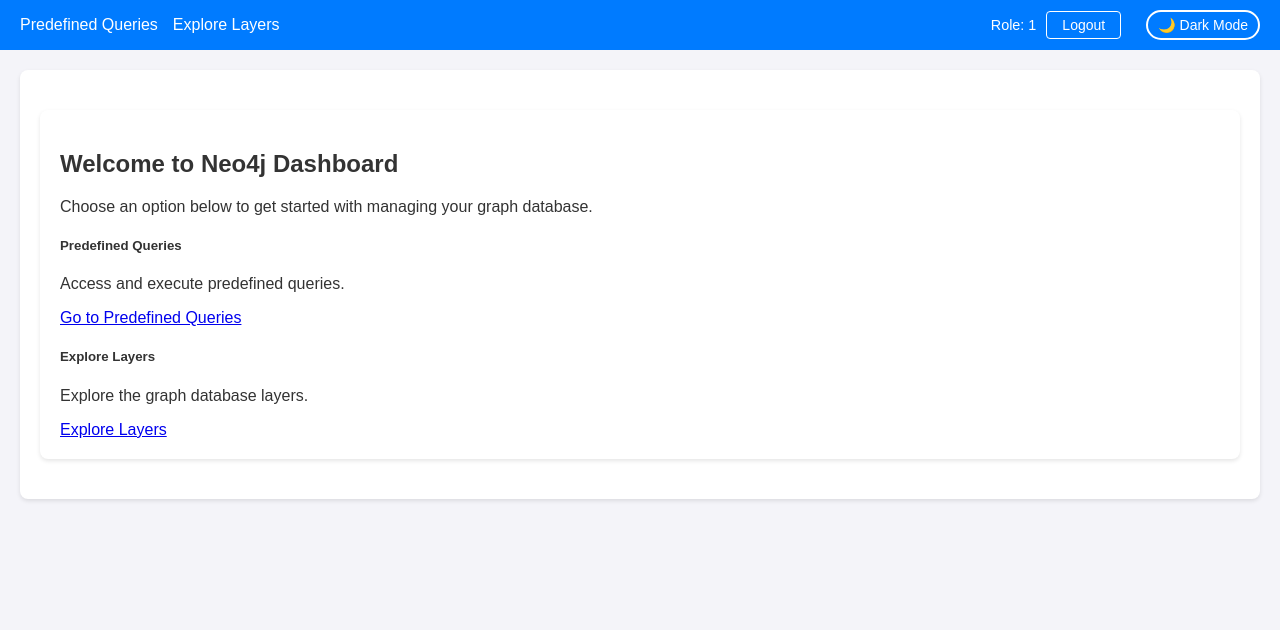
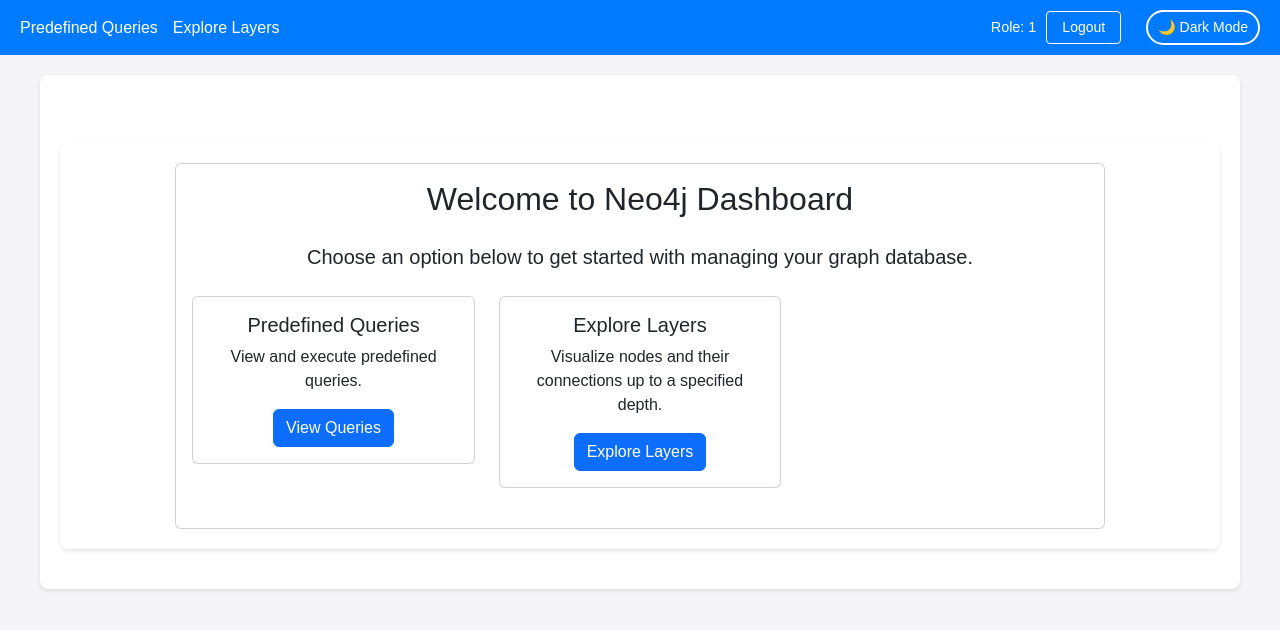
Before and after one commit to omidvar1986/neo4j-dashboard, a Django app: page / in a window 1280 px wide. Shown: the top 630 px of the page. Run offline with Django 4.2, Linux system fonts and the light colour scheme; the visitor is signed in with stand-in values (Sample User, id 1).

Commit message:
usermanagment design and role

```diff
--- a/dashboard/models.py
+++ b/dashboard/models.py
@@ -95,10 +95,10 @@
         return self.role == required_role
 
     def can_access_predefined_queries(self):
-        return self.role in [1, 3]
+        return self.role in [1, 2, 3]
 
     def can_access_explore_layers(self):
-        return self.role in [1, 3]
+        return self.role in [1, 2, 3]
 
     def can_access_add_nodes(self):
         return self.role in [2, 3]
--- a/dashboard/templates/dashboard/base.html
+++ b/dashboard/templates/dashboard/base.html
@@ -7,6 +7,8 @@
     <title>{% block title %}Neo4j Dashboard{% endblock %}</title>
     <!-- Add CSRF token meta tag -->
     {% csrf_token %}
+    <!-- Bootstrap CSS -->
+    <link href="https://cdn.jsdelivr.net/npm/bootstrap@5.3.0/dist/css/bootstrap.min.css" rel="stylesheet">
     <style>
         :root[data-theme="light"] {
             --bg-color: #f4f4f9;
@@ -242,8 +244,10 @@
         {% endblock %}
     </div>
 
+    <!-- Bootstrap Bundle with Popper -->
+    <script src="https://cdn.jsdelivr.net/npm/bootstrap@5.3.0/dist/js/bootstrap.bundle.min.js"></script>
     <!-- Add CSRF handling JavaScript -->
-    <script src="{% static 'js/csrf.js' %"></script>
+    <script src="{% static 'js/csrf.js' %}"></script>
     <script>
         // Check for saved theme preference
         const savedTheme = localStorage.getItem('theme') || 'light';
--- a/dashboard/templates/dashboard/home.html
+++ b/dashboard/templates/dashboard/home.html
@@ -3,11 +3,67 @@
 
 {% block title %}Home - Neo4j Dashboard{% endblock %}
 
+{% block extra_css %}
+<style>
+    .home-container {
+        padding: 2rem 0;
+        background: #f8f9fa;
+        min-height: 100vh;
+    }
+    .welcome-card {
+        border-radius: 10px;
+        box-shadow: 0 2px 15px rgba(0, 0, 0, 0.05);
+    }
+    .option-card {
+        border: 1px solid #e0e0e0; /* Add a subtle border */
+        border-radius: 10px;
+        transition: transform 0.3s ease, box-shadow 0.3s ease;
+        height: 100%; /* Make cards equal height */
+        background-color: white; /* Ensure background is white */
+    }
+    .option-card:hover {
+        transform: translateY(-5px);
+        box-shadow: 0 8px 20px rgba(0, 0, 0, 0.15);
+    }
+    .option-card .card-body {
+        display: flex;
+        flex-direction: column;
+        justify-content: space-between; /* Push button to bottom */
+        padding: 1.5rem; /* Adjust padding */
+    }
+    .option-card .card-title {
+        color: #343a40; /* Darker title color */
+        margin-bottom: 0.75rem;
+        font-size: 1.25rem; /* Larger title font */
+    }
+    .option-card .card-text {
+        flex-grow: 1;
+        margin-bottom: 1.5rem; /* More space before button */
+        color: #5a6268; /* Slightly darker muted text */
+    }
+    .option-card .btn {
+        width: 100%;
+        border-radius: 6px;
+        font-weight: 600;
+    }
+    /* Specific button colors for better visual distinction */
+    .btn-primary {
+        background-color: #007bff;
+        border-color: #007bff;
+    }
+     .btn-primary:hover {
+        background-color: #0056b3;
+        border-color: #004085;
+     }
+</style>
+{% endblock %}
+
 {% block content %}
+<div class="home-container">
     <div class="container mt-5">
         <div class="row justify-content-center">
-        <div class="col-md-8">
-            <div class="card">
+            <div class="col-md-10">
+                <div class="card welcome-card">
                     <div class="card-body text-center">
                         <h2 class="mb-4">Welcome to Neo4j Dashboard</h2>
                         <p class="lead">Choose an option below to get started with managing your graph database.</p>
@@ -21,33 +77,33 @@
                         {% endif %}
 
                         <div class="row mt-4">
-                        {% if user.can_access_predefined_queries %}
-                        <div class="col-md-6 mb-3">
-                            <div class="card h-100">
+                            {% if can_access_predefined_queries %}
+                            <div class="col-md-6 col-lg-4 mb-4">
+                                <div class="card option-card">
                                     <div class="card-body">
                                         <h5 class="card-title">Predefined Queries</h5>
-                                    <p class="card-text">Access and execute predefined queries.</p>
-                                    <a href="{% url 'dashboard:predefined_queries' %}" class="btn btn-primary">Go to Predefined Queries</a>
+                                        <p class="card-text">View and execute predefined queries.</p>
+                                        <a href="{% url 'dashboard:predefined_queries' %}" class="btn btn-primary">View Queries</a>
                                     </div>
                                 </div>
                             </div>
                             {% endif %}
 
-                        {% if user.can_access_explore_layers %}
-                        <div class="col-md-6 mb-3">
-                            <div class="card h-100">
+                            {% if can_access_explore_layers %}
+                            <div class="col-md-6 col-lg-4 mb-4">
+                                <div class="card option-card">
                                     <div class="card-body">
                                         <h5 class="card-title">Explore Layers</h5>
-                                    <p class="card-text">Explore the graph database layers.</p>
+                                        <p class="card-text">Visualize nodes and their connections up to a specified depth.</p>
                                         <a href="{% url 'dashboard:explore_layers' %}" class="btn btn-primary">Explore Layers</a>
                                     </div>
                                 </div>
                             </div>
                             {% endif %}
 
-                        {% if user.can_access_add_nodes %}
-                        <div class="col-md-6 mb-3">
-                            <div class="card h-100">
+                            {% if can_access_add_nodes %}
+                            <div class="col-md-6 col-lg-4 mb-4">
+                                <div class="card option-card">
                                     <div class="card-body">
                                         <h5 class="card-title">Add Nodes</h5>
                                         <p class="card-text">Add new nodes and define relationships.</p>
@@ -57,9 +113,9 @@
                             </div>
                             {% endif %}
 
-                        {% if user.can_access_manual_queries %}
-                        <div class="col-md-6 mb-3">
-                             <div class="card h-100">
+                            {% if can_access_manual_queries %}
+                            <div class="col-md-6 col-lg-4 mb-4">
+                                <div class="card option-card">
                                     <div class="card-body">
                                         <h5 class="card-title">Manual Query</h5>
                                         <p class="card-text">Run custom Cypher queries and view results.</p>
@@ -69,9 +125,9 @@
                             </div>
                              {% endif %}
 
-                        {% if user.can_access_admin_queries %}
-                        <div class="col-md-6 mb-3">
-                            <div class="card h-100">
+                            {% if can_access_admin_queries %}
+                            <div class="col-md-6 col-lg-4 mb-4">
+                                <div class="card option-card">
                                     <div class="card-body">
                                         <h5 class="card-title">Admin Queries</h5>
                                         <p class="card-text">Manage predefined Cypher queries.</p>
@@ -81,22 +137,33 @@
                             </div>
                             {% endif %}
 
-                        {% if user.can_access_admin_queries %}
-                        <div class="col-md-6 mb-3">
-                            <div class="card h-100">
+                            {% if can_access_admin_queries %}
+                            <div class="col-md-6 col-lg-4 mb-4">
+                                <div class="card option-card">
                                     <div class="card-body">
                                         <h5 class="card-title">User Management</h5>
                                         <p class="card-text">Manage registered users and their permissions.</p>
-                                    <a href="{% url 'dashboard:admin_user_management' %}" class="btn btn-primary">Go to User Management</a>
+                                        <a href="{% url 'dashboard:admin_user_management' %}" class="btn btn-primary">User Management</a>
                                     </div>
                                 </div>
                             </div>
                             {% endif %}
 
                              {% comment %}
-                        Leaving out Test Case Impact Analysis for now as it wasn't explicitly assigned to a role.
-                        We can add a role for this later if needed.
+                             Assuming Test Case Impact Analysis should also be accessible to Admin (Role 3) for now.
+                             Adjust the access check if a different role is intended.
                              {% endcomment %}
+                             {% if can_access_admin_queries %}
+                             <div class="col-md-6 col-lg-4 mb-4">
+                                 <div class="card option-card">
+                                     <div class="card-body">
+                                         <h5 class="card-title">Test Case Impact Analysis</h5>
+                                         <p class="card-text">Visualize how requirement or code changes impact your test cases.</p>
+                                         <a href="{% url 'dashboard:test_impact_analysis' %}" class="btn btn-primary">Impact Analysis</a>
+                                     </div>
+                                 </div>
+                             </div>
+                             {% endif %}
 
                         </div>
                     </div>
@@ -104,4 +171,5 @@
             </div>
         </div>
     </div>
+</div>
 {% endblock %}
```
Lines whose indentation alone changed are shown as unchanged.
